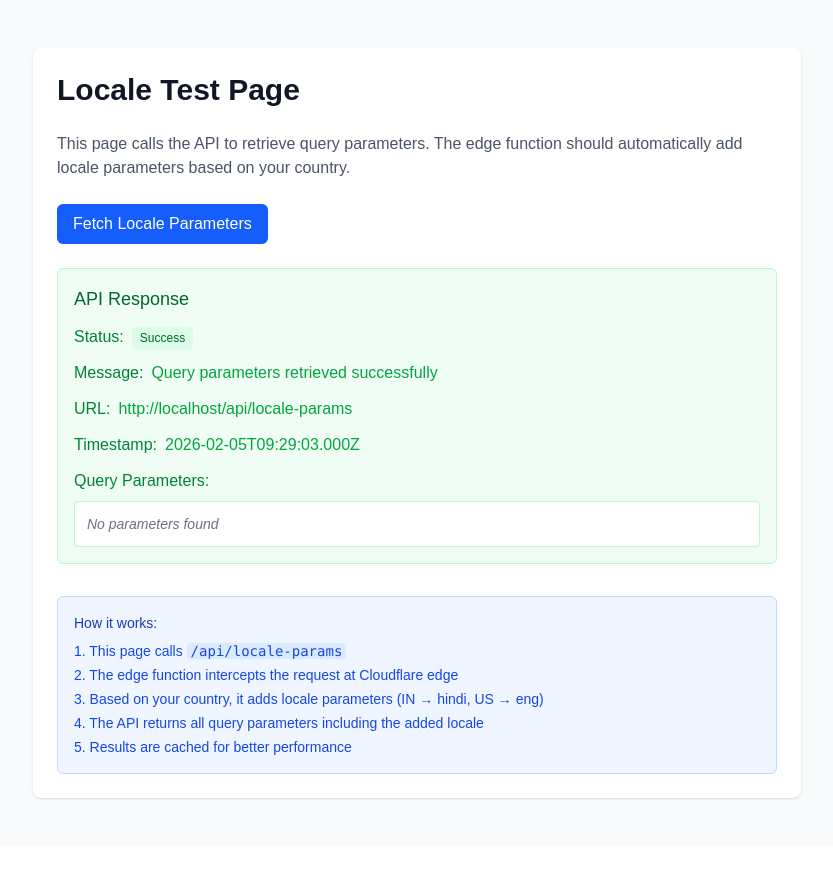
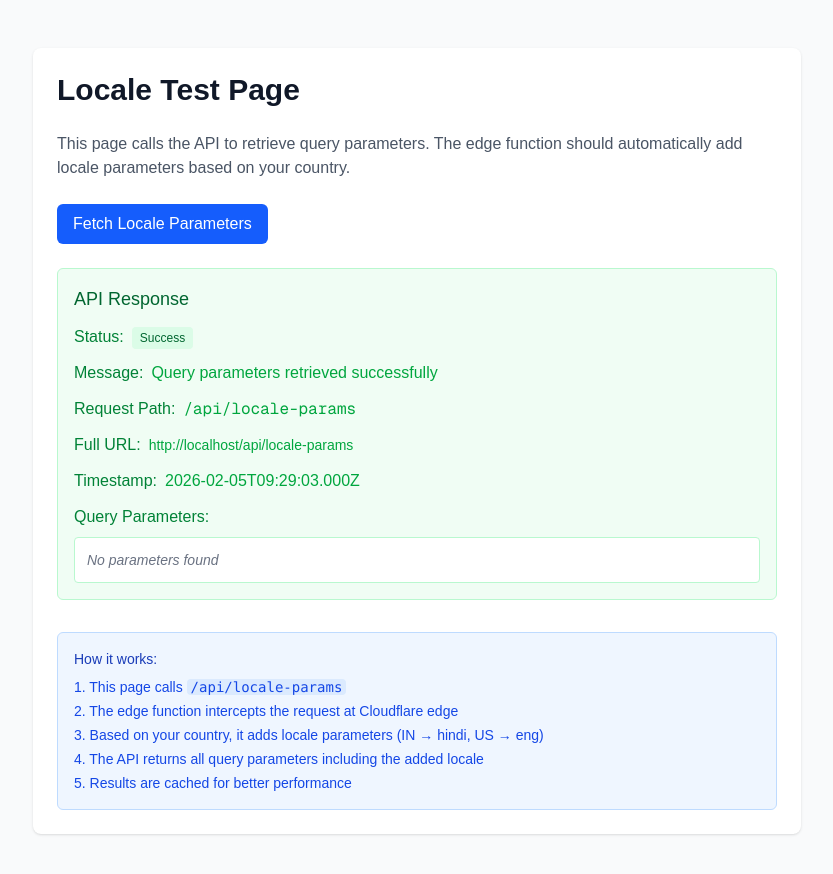
Before and after one commit to Rohan-Agrawal454/Launch_Features, a Next.js app: page /locale-test in a window 1280 px wide. Shown: the top 874 px of the page, without its empty margins (223-1056 px from the left). Before the commit the page ends 846 px from the top, so only its background shows below. Built offline with nearby package versions, Linux system fonts and the light colour scheme.

Commit message:
Cache-test2

```diff
--- a/app/api/locale-params/route.ts
+++ b/app/api/locale-params/route.ts
@@ -15,7 +15,8 @@ export async function GET(request: NextRequest) {
       success: true,
       message: 'Query parameters retrieved successfully',
       params: params,
-      url: request.url,
+      requestPath: request.nextUrl.pathname + request.nextUrl.search,
+      fullUrl: request.url,
       timestamp: new Date().toISOString(),
     });
 
--- a/app/locale-test/page.tsx
+++ b/app/locale-test/page.tsx
@@ -6,7 +6,8 @@ interface ApiResponse {
   success: boolean;
   message: string;
   params: Record<string, string>;
-  url: string;
+  requestPath: string;
+  fullUrl: string;
   timestamp: string;
   error?: string;
 }
@@ -105,8 +106,13 @@ export default function LocaleTestPage() {
                 </div>
 
                 <div>
-                  <span className="font-medium text-green-700">URL:</span>
-                  <span className="ml-2 text-green-600 break-all">{response.url}</span>
+                  <span className="font-medium text-green-700">Request Path:</span>
+                  <span className="ml-2 text-green-600 break-all font-mono">{response.requestPath}</span>
+                </div>
+
+                <div>
+                  <span className="font-medium text-green-700">Full URL:</span>
+                  <span className="ml-2 text-green-600 break-all text-sm">{response.fullUrl}</span>
                 </div>
 
                 <div>
```
